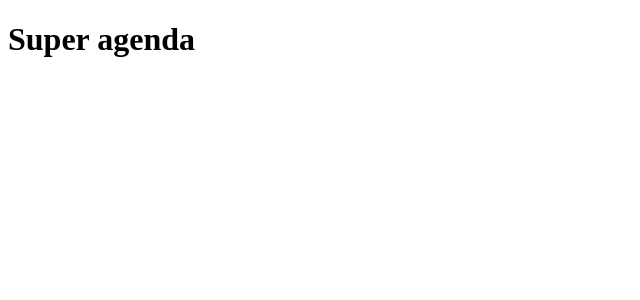
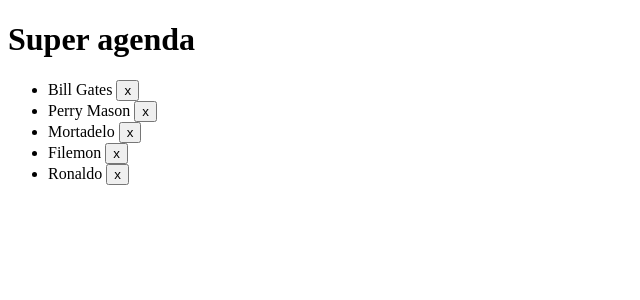
Before and after one commit to rulogarcillan/agenda, an Angular app: page / in a window 1280 px wide. Shown: the top 300 px of the page, without its empty margins (0-640 px from the left). Built offline with nearby package versions, Linux system fonts and the light colour scheme.

Commit message:
Creamos componente contactos y hacemos enlaces entre padre e hijo y viceversa

```diff
--- a/src/app/app.component.html
+++ b/src/app/app.component.html
@@ -1,3 +1,6 @@
 <div>
   <h1>Super agenda</h1>
 </div>
+<div>
+  <app-lista-contactos [contactos]="listaContactos" (botonEliminarPulsado)=eliminarContacto($event)></app-lista-contactos>
+</div>
--- a/src/app/app.component.ts
+++ b/src/app/app.component.ts
@@ -8,9 +8,22 @@
 })
 export class AppComponent implements OnInit {
 
+
+  listaContactos: string[] = [
+    'Bill Gates',
+    'Perry Mason',
+    'Mortadelo',
+    'Filemon',
+    'Ronaldo'
+  ];
   ngOnInit(): void {
     console.log('Hola agenda');
   }
+
+  eliminarContacto(contacto: string): void {
+    this.listaContactos = this.listaContactos.filter(c => c !== contacto);
+  }
+
   title = 'Agenda';
 
 }
--- a/src/app/app.module.ts
+++ b/src/app/app.module.ts
@@ -4,11 +4,13 @@
 import { AppRoutingModule } from './app-routing.module';
 
 import { AppComponent } from './app.component';
+import { ListaContactosComponent } from './lista-contactos/lista-contactos.component';
 
 
 @NgModule({
   declarations: [
-    AppComponent
+    AppComponent,
+    ListaContactosComponent
   ],
   imports: [
     BrowserModule,
--- /dev/null
+++ b/src/app/lista-contactos/lista-contactos.component.html
@@ -0,0 +1,5 @@
+<ul>
+  <li *ngFor="let contacto of contactos">{{contacto}}
+    <button (click)="notificarContactoEliminar(contacto)">x</button>
+  </li>
+</ul>
--- /dev/null
+++ b/src/app/lista-contactos/lista-contactos.component.ts
@@ -0,0 +1,23 @@
+import { Component, OnInit, ViewEncapsulation } from '@angular/core';
+import { Input } from '@angular/core/';
+import { Output } from '@angular/core/';
+import { EventEmitter } from '@angular/core/';
+
+@Component({
+  selector: 'app-lista-contactos',
+  templateUrl: './lista-contactos.component.html',
+  styleUrls: ['./lista-contactos.component.css'],
+  encapsulation: ViewEncapsulation.None
+})
+export class ListaContactosComponent {
+
+  @Input() contactos: String[];
+  @Output() botonEliminarPulsado = new EventEmitter<string>();
+
+  notificarContactoEliminar(contacto: string): void {
+
+
+    this.botonEliminarPulsado.emit(contacto);
+  }
+
+}
```
Also changed, not shown: src/app/lista-contactos/lista-contactos.component.css (added), 1 other file (tests, documents, lock files or other folders).
